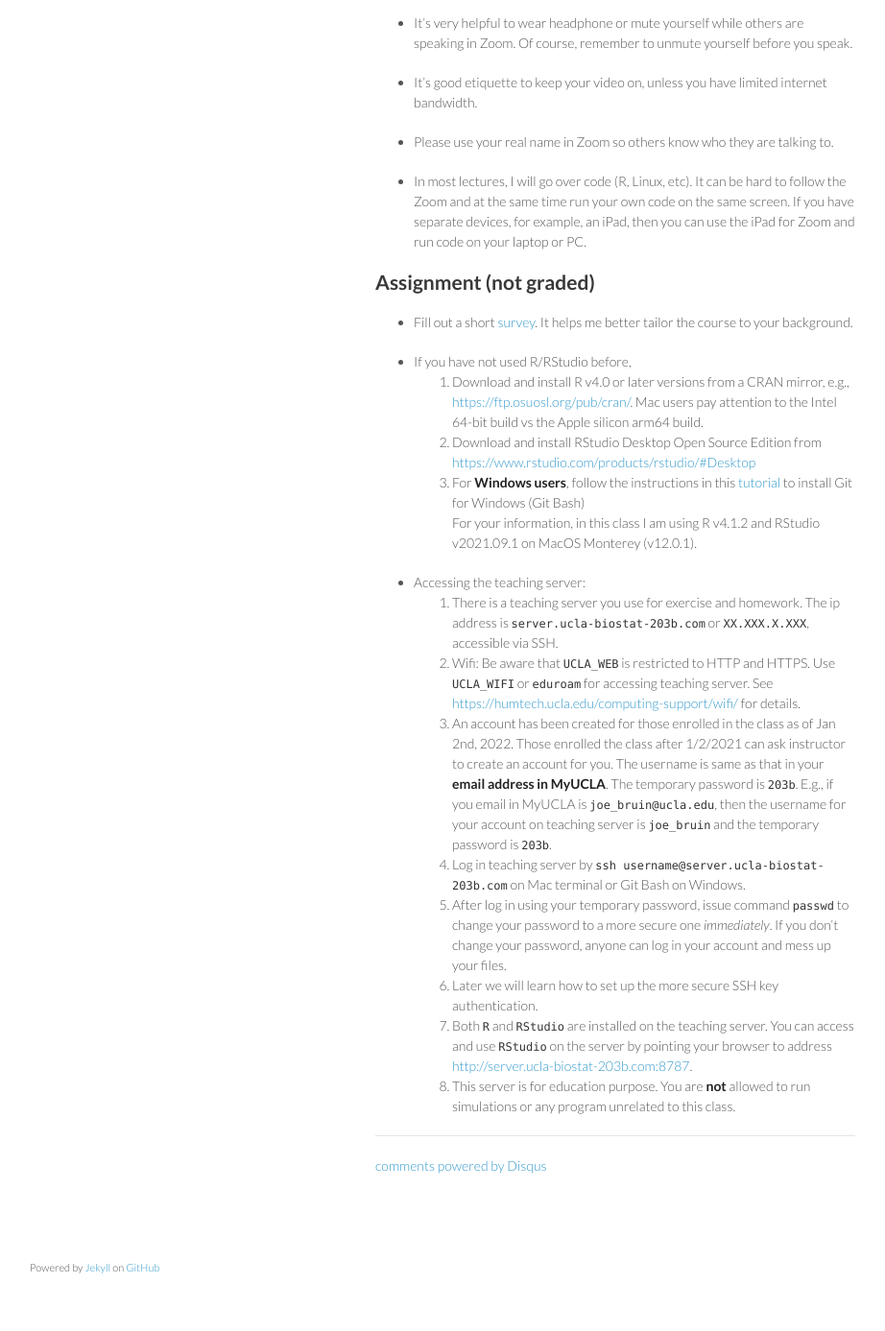
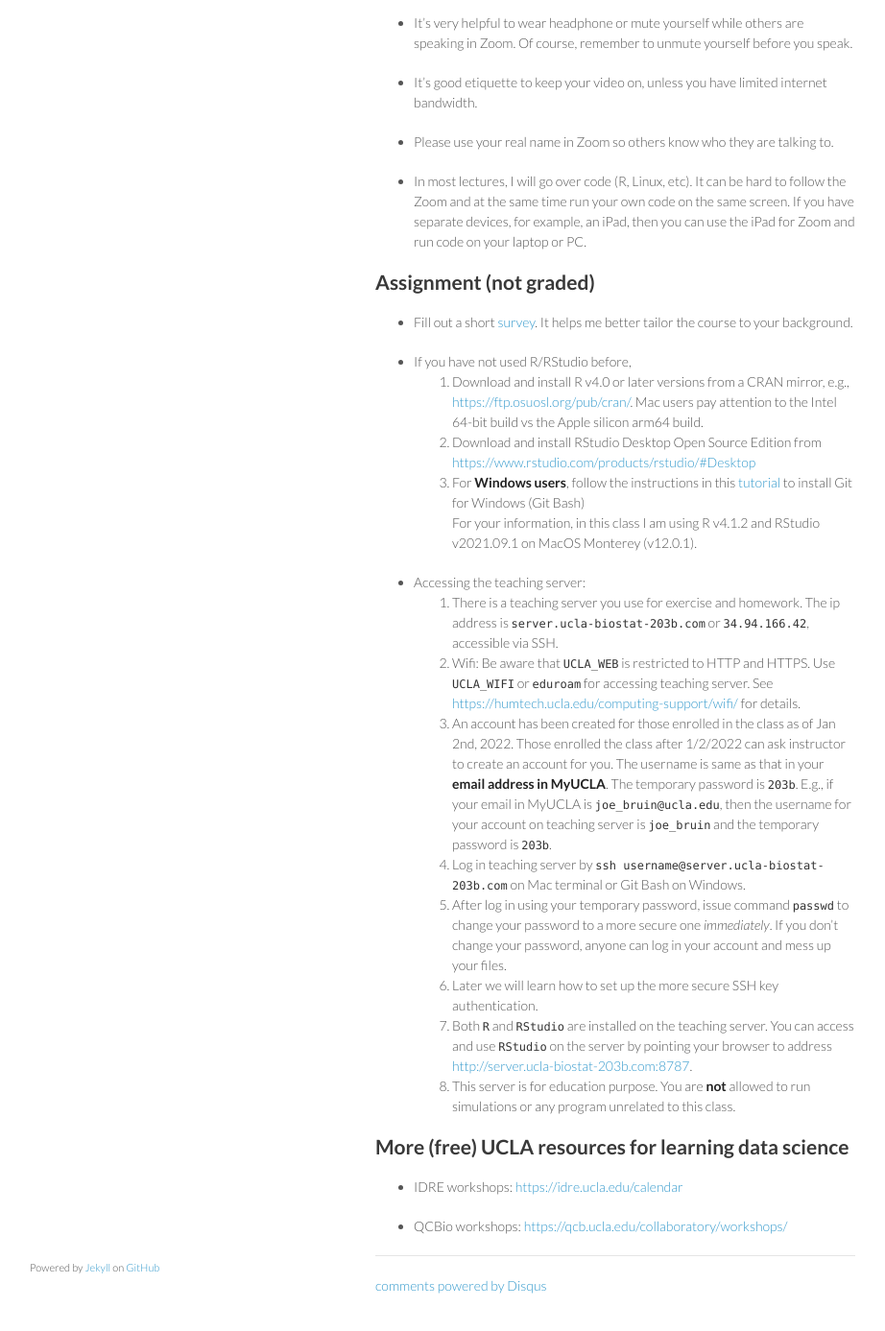
Before and after one commit to ucla-biostat-203b/2022winter, a Jekyll site: the page built from _posts/2022-01-04-week1-day1.md, in a window 1280 px wide and 1400 px high, scrolled down 928 px. Shown: the top 1387 px of the window at 96% size, without its empty margins (179-1101 px from the left). Built offline with Jekyll 4.4.1, drawn with Linux system fonts in a browser that asks for light colours; comment, search, counter and statistics services are not loaded.

Commit message:
update server IP

```diff
--- a/_posts/2022-01-04-week1-day1.md
+++ b/_posts/2022-01-04-week1-day1.md
@@ -67,11 +67,17 @@ Find your local number: https://ucla.zoom.us/u/abSmuLdzow
   For your information, in this class I am using R v4.1.2 and RStudio v2021.09.1 on MacOS Monterey (v12.0.1).
 
 * Accessing the teaching server:
-  0. There is a teaching server you use for exercise and homework. The ip address is `server.ucla-biostat-203b.com` or `XX.XXX.X.XXX`, accessible via SSH.
+  0. There is a teaching server you use for exercise and homework. The ip address is `server.ucla-biostat-203b.com` or `34.94.166.42`, accessible via SSH.
   0. Wifi: Be aware that `UCLA_WEB` is restricted to HTTP and HTTPS. Use `UCLA_WIFI` or `eduroam` for accessing teaching server. See <https://humtech.ucla.edu/computing-support/wifi/> for details.
-  0. An account has been created for those enrolled in the class as of Jan 2nd, 2022. Those enrolled the class after 1/2/2021 can ask instructor to create an account for you. The username is same as that in your **email address in MyUCLA**. The temporary password is `203b`. E.g., if you email in MyUCLA is `joe_bruin@ucla.edu`, then the username for your account on teaching server is `joe_bruin` and the temporary password is `203b`.
+  0. An account has been created for those enrolled in the class as of Jan 2nd, 2022. Those enrolled the class after 1/2/2022 can ask instructor to create an account for you. The username is same as that in your **email address in MyUCLA**. The temporary password is `203b`. E.g., if your email in MyUCLA is `joe_bruin@ucla.edu`, then the username for your account on teaching server is `joe_bruin` and the temporary password is `203b`.
   0. Log in teaching server by `ssh username@server.ucla-biostat-203b.com` on Mac terminal or Git Bash on Windows.
   0. After log in using your temporary password, issue command `passwd` to change your password to a more secure one *immediately*. If you don't change your password, anyone can log in your account and mess up your files.
   0. Later we will learn how to set up the more secure SSH key authentication.
   0. Both `R` and `RStudio`  are installed on the teaching server. You can access and use `RStudio` on the server by pointing your browser to address [http://server.ucla-biostat-203b.com:8787](http://server.ucla-biostat-203b.com:8787).
   0. This server is for education purpose. You are **not** allowed to run simulations or any program unrelated to this class.
+
+## More (free) UCLA resources for learning data science
+
+- IDRE workshops: <https://idre.ucla.edu/calendar>
+
+- QCBio workshops: <https://qcb.ucla.edu/collaboratory/workshops/>
```
Also changed, not shown: schedule/schedule.md (+1 -1 lines).
